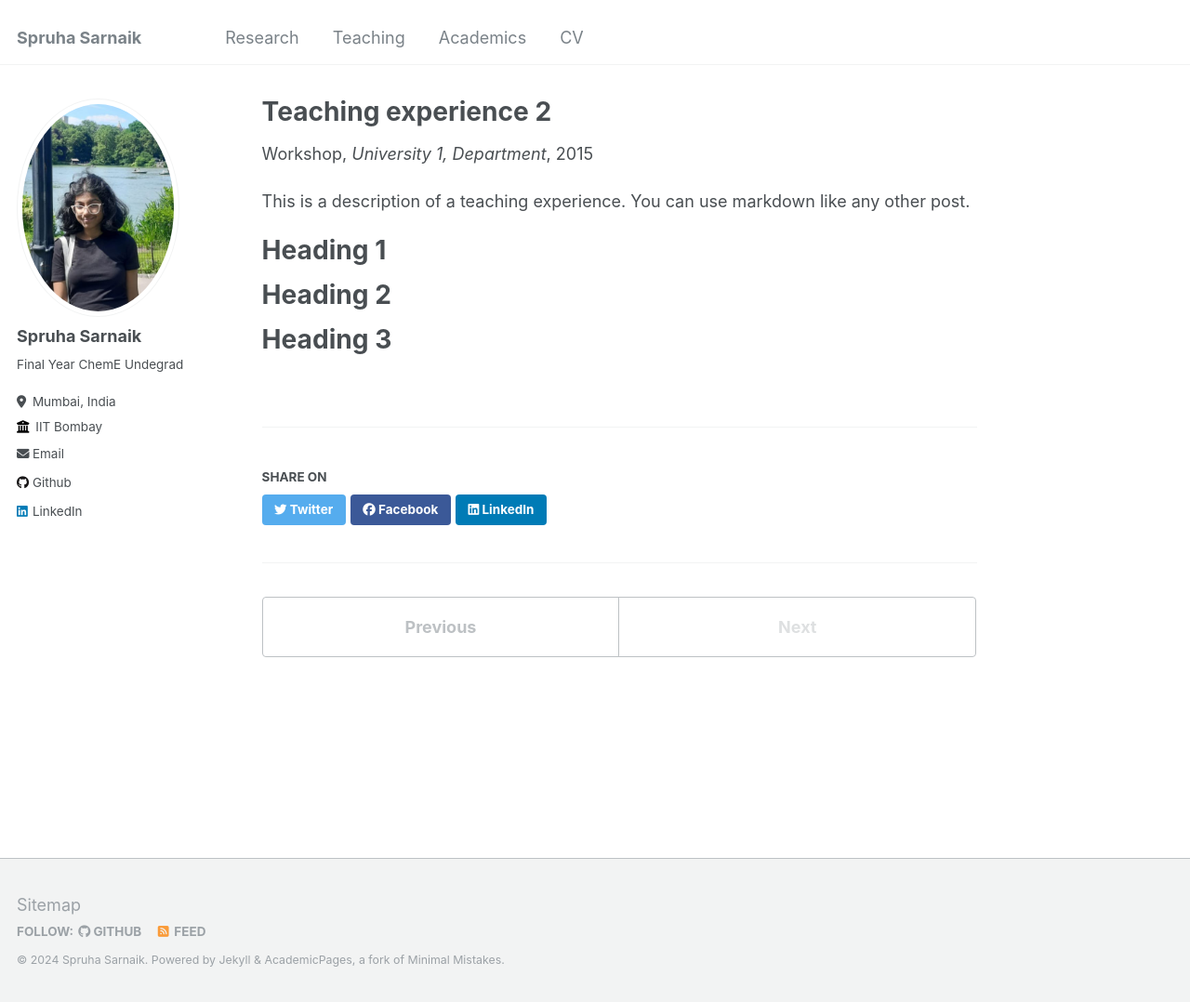
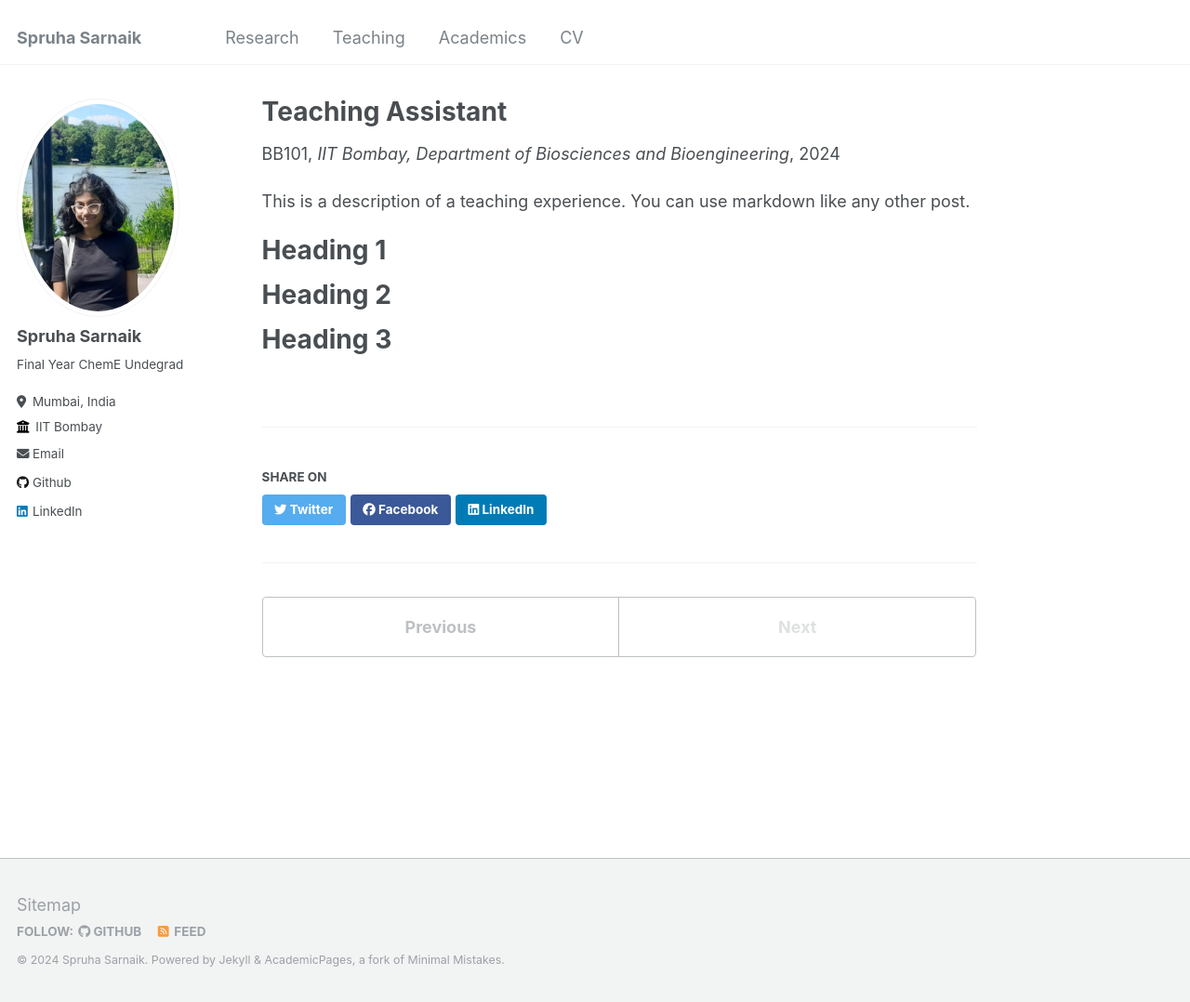
Before and after one commit to spruh/spruh.github.io, a Jekyll site: the page built from _teaching/2015-spring-teaching-2.md, in a window 1280 px wide and 1078 px high. Shown: the whole window at 93% size. Built offline with Jekyll 4.4.1, drawn with Linux system fonts in a browser that asks for light colours.

Commit message:
Update 2015-spring-teaching-2.md

```diff
--- a/_teaching/2015-spring-teaching-2.md
+++ b/_teaching/2015-spring-teaching-2.md
@@ -1,11 +1,10 @@
 ---
-title: "Teaching experience 2"
+title: "Teaching Assistant"
 collection: teaching
-type: "Workshop"
+type: "BB101"
 permalink: /teaching/2015-spring-teaching-1
-venue: "University 1, Department"
-date: 2015-01-01
-location: "City, Country"
+venue: "IIT Bombay, Department of Biosciences and Bioengineering"
+date: Autumn '24
 ---
 
 This is a description of a teaching experience. You can use markdown like any other post.
```
